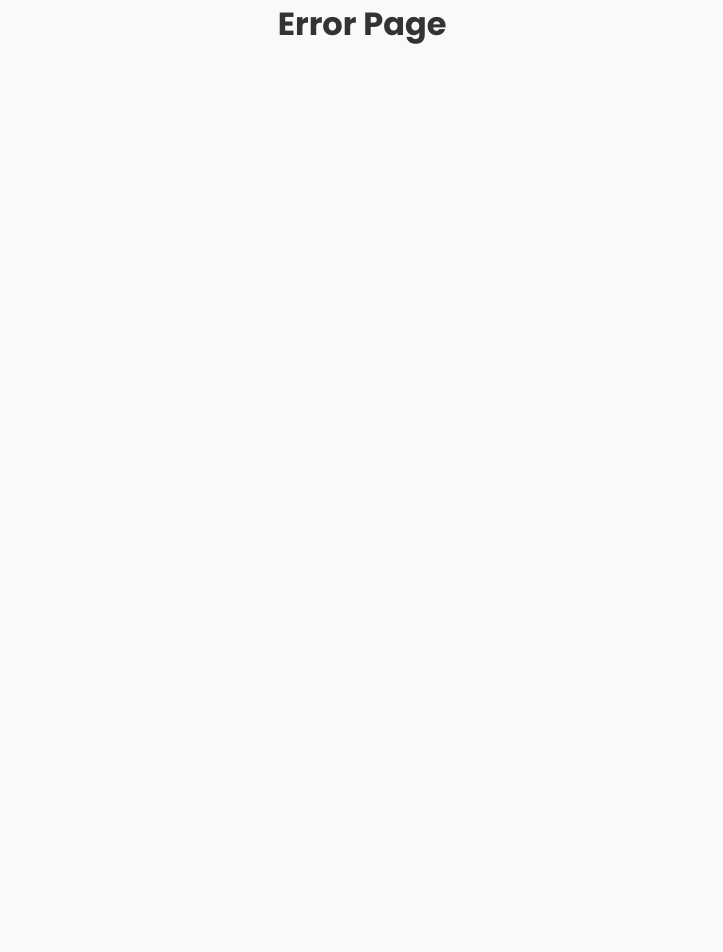
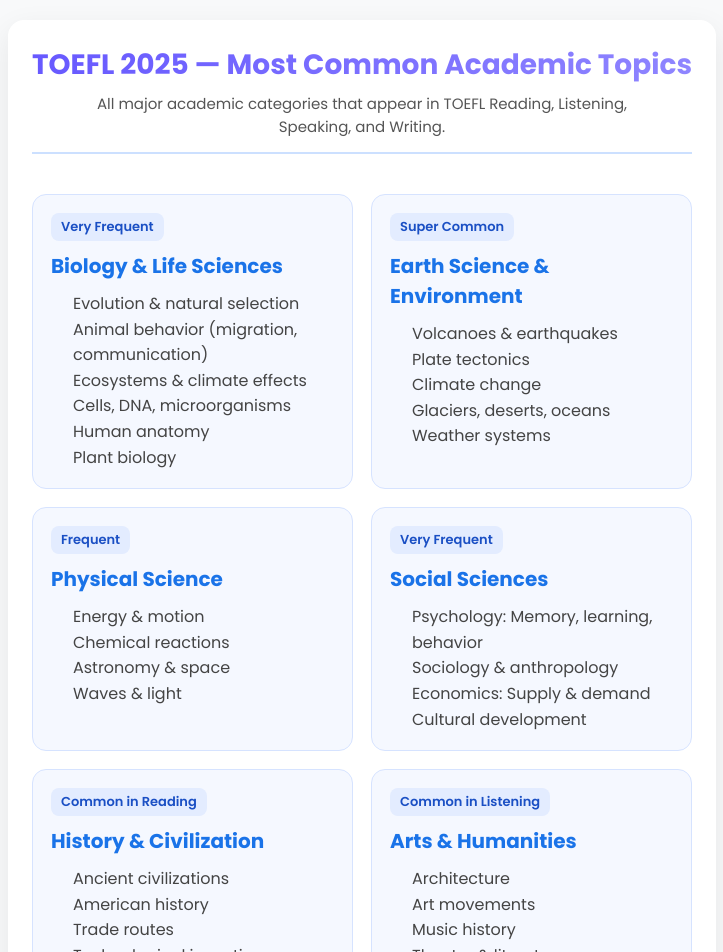
Before and after one commit to ABOOD-TECH2006/TOEFL-DIAGRAM, a React (Create React App) app: page /AcademicTopics in a window 1280 px wide. Before the commit this address had no page. Shown: the top 952 px of the page, without its empty margins (278-1001 px from the left). Before the commit the page ends 800 px from the top, so only its background shows below. Built offline with nearby package versions, Linux system fonts and the light colour scheme.

Commit message:
Adding the page of academic Topics

```diff
--- /dev/null
+++ b/src/AcademicTopics.jsx
@@ -0,0 +1,196 @@
+// File: src/ToeflTopics.jsx
+import React, { useEffect } from "react";
+
+const CSS_ID = "toefl-topics-component-styles";
+const CSS = `
+.toefl-root {
+  max-width: 1100px;
+  margin: 20px auto;
+  padding: 24px;
+  border-radius: 16px;
+  background: #ffffff;
+  box-shadow: 0 10px 30px rgba(0,0,0,0.08);
+  font-family: system-ui, Arial;
+}
+
+.toefl-header {
+  text-align: center;
+  padding-bottom: 14px;
+  border-bottom: 2px solid #cce0ff;
+}
+
+.toefl-header h1 {
+  margin: 0;
+  font-size: 28px;
+  color: #1a73e8;
+  font-weight: 800;
+}
+
+.toefl-header p {
+  color: #555;
+  margin-top: 6px;
+  font-size: 15px;
+}
+
+.topic-grid {
+  margin-top: 24px;
+  display: grid;
+  gap: 18px;
+  grid-template-columns: repeat(auto-fit, minmax(260px, 1fr));
+}
+
+.topic-card {
+  padding: 18px;
+  border-radius: 14px;
+  border: 1px solid #d6e3ff;
+  background: #f5f8ff;
+  transition: 0.3s ease, transform 0.3s ease;
+}
+
+.topic-card:hover {
+  transform: translateY(-5px) scale(1.02);
+  box-shadow: 0 6px 18px rgba(26,115,232,0.18);
+}
+
+.topic-title {
+  font-size: 20px;
+  font-weight: 700;
+  color: #1a73e8;
+  margin-bottom: 10px;
+}
+
+.topic-list {
+  margin-left: 22px;
+  color: #444;
+  line-height: 1.6;
+}
+
+.topic-badge {
+  display: inline-block;
+  margin-bottom: 10px;
+  padding: 4px 10px;
+  font-size: 13px;
+  border-radius: 8px;
+  font-weight: 600;
+  background: #e3ecff;
+  color: #1a4fc4;
+}
+
+.footer {
+  text-align: center;
+  margin-top: 20px;
+  color: #555;
+  font-size: 14px;
+}
+`;
+
+function ensureCSS() {
+  if (typeof document === "undefined") return;
+  if (!document.getElementById(CSS_ID)) {
+    const tag = document.createElement("style");
+    tag.id = CSS_ID;
+    tag.innerHTML = CSS;
+    document.head.appendChild(tag);
+  }
+}
+
+export default function ToeflTopics() {
+  useEffect(() => ensureCSS(), []);
+
+  const topics = [
+    {
+      title: "Biology & Life Sciences",
+      badge: "Very Frequent",
+      details: [
+        "Evolution & natural selection",
+        "Animal behavior (migration, communication)",
+        "Ecosystems & climate effects",
+        "Cells, DNA, microorganisms",
+        "Human anatomy",
+        "Plant biology",
+      ],
+    },
+    {
+      title: "Earth Science & Environment",
+      badge: "Super Common",
+      details: [
+        "Volcanoes & earthquakes",
+        "Plate tectonics",
+        "Climate change",
+        "Glaciers, deserts, oceans",
+        "Weather systems",
+      ],
+    },
+    {
+      title: "Physical Science",
+      badge: "Frequent",
+      details: [
+        "Energy & motion",
+        "Chemical reactions",
+        "Astronomy & space",
+        "Waves & light",
+      ],
+    },
+    {
+      title: "Social Sciences",
+      badge: "Very Frequent",
+      details: [
+        "Psychology: Memory, learning, behavior",
+        "Sociology & anthropology",
+        "Economics: Supply & demand",
+        "Cultural development",
+      ],
+    },
+    {
+      title: "History & Civilization",
+      badge: "Common in Reading",
+      details: [
+        "Ancient civilizations",
+        "American history",
+        "Trade routes",
+        "Technological inventions",
+      ],
+    },
+    {
+      title: "Arts & Humanities",
+      badge: "Common in Listening",
+      details: [
+        "Architecture",
+        "Art movements",
+        "Music history",
+        "Theater & literature",
+        "Photography",
+      ],
+    },
+  ];
+
+  return (
+    <div className="toefl-root">
+      <header className="toefl-header">
+        <h1>TOEFL 2025 — Most Common Academic Topics</h1>
+        <p>
+          All major academic categories that appear in TOEFL Reading, Listening,
+          Speaking, and Writing.
+        </p>
+      </header>
+
+      <div className="topic-grid">
+        {topics.map((topic, i) => (
+          <div key={i} className="topic-card">
+            <div className="topic-badge">{topic.badge}</div>
+            <h2 className="topic-title">{topic.title}</h2>
+            <ul className="topic-list">
+              {topic.details.map((d, index) => (
+                <li key={index}>{d}</li>
+              ))}
+            </ul>
+          </div>
+        ))}
+      </div>
+
+      <div className="footer">
+        © 2025 ABOOD | TOEFL Topics Overview — Updated & Styled
+      </div>
+    </div>
+  );
+}
--- a/src/App.jsx
+++ b/src/App.jsx
@@ -270,6 +270,14 @@
           </button>
           <button>
             <a
+              href="/AcademicTopics"
+              style={{ color: "white", textDecoration: "none" }}
+            >
+              Academic Topics
+            </a>
+          </button>
+          <button>
+            <a
               href="/pre-suf"
               style={{ color: "white", textDecoration: "none" }}
             >
```
Also changed, not shown: public/index.html (+1 -2 lines), src/index.js (+6 -1 lines), 1 other file (tests, documents, lock files or other folders).
